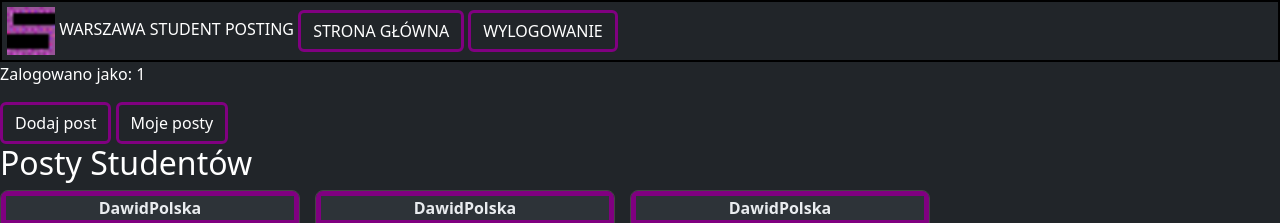
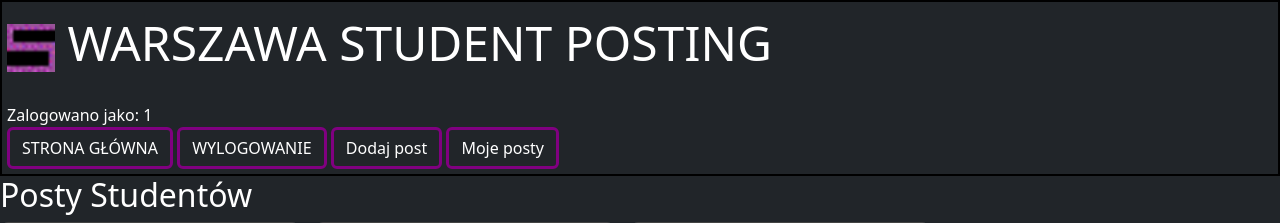
Before and after one commit to Dawid-Ratajczyk/StudentPostingFlask, a Flask app: page / in a window 1280 px wide. Shown: the top 223 px of the page. Run offline with Flask 3, Linux system fonts and the light colour scheme; the visitor is signed in with stand-in values (Sample User, id 1); data comes from the database, SQL or seed files in the repository.

Commit message:
Visual changes

```diff
--- a/templates/base.html
+++ b/templates/base.html
@@ -12,13 +12,19 @@
 <body class="bg-dark" style="color: white;display: flex; flex-direction: column; min-height: 100vh;">
 
     <nav style="border: 2px solid black;  padding: 5px; text-align: left;max-width: container-fluid; ">
-        <img src="static/favicon.ico"> WARSZAWA STUDENT POSTING
+        <div style="font-size: 3em;"><img src="static/favicon.ico"> WARSZAWA STUDENT POSTING</div> <br>
+                {% if 'uzytkownik' in session %}Zalogowano jako: {{ session['uzytkownik'] }}{% endif %}<br>
         <a href="{{ url_for('index') }}" class="btn">STRONA GŁÓWNA</a>
          {% if 'uzytkownik' in session %}
             <a href="{{ url_for('wyloguj') }} "class="btn">WYLOGOWANIE</a>
         {% else %}
             <a href="{{ url_for('logowanie') }}"class="btn">LOGOWANIE</a>
             <a href="{{ url_for('rejestracja') }}"class="btn">REJESTRACJA</a>
+        {% endif %}
+
+        {% if 'uzytkownik' in session %}
+            <a href="{{ url_for('dodaj_post') }}" class="btn">Dodaj post</a>
+            <a href="{{ url_for('moje_posty') }}" class="btn">Moje posty</a>
         {% endif %}
 
     </nav>
--- a/templates/index.html
+++ b/templates/index.html
@@ -7,11 +7,6 @@
 </head>
 <body>
 {% block content %}
-{% if 'uzytkownik' in session %}
-    <p>Zalogowano jako: {{ session['uzytkownik'] }}</p>
-    <a href="{{ url_for('dodaj_post') }}" class="btn">Dodaj post</a>
-    <a href="{{ url_for('moje_posty') }}" class="btn">Moje posty</a>
-{% endif %}
 
 <h2>Posty Studentów</h2>
 <div style="display: flex; flex-wrap: wrap; gap: 15px; justify-content: flex-start;">
```
Also changed, not shown: 5 other files.
